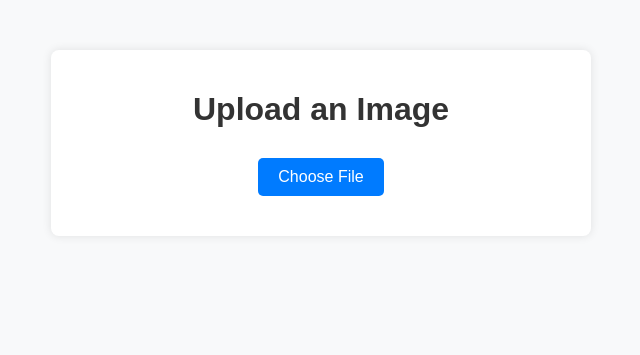
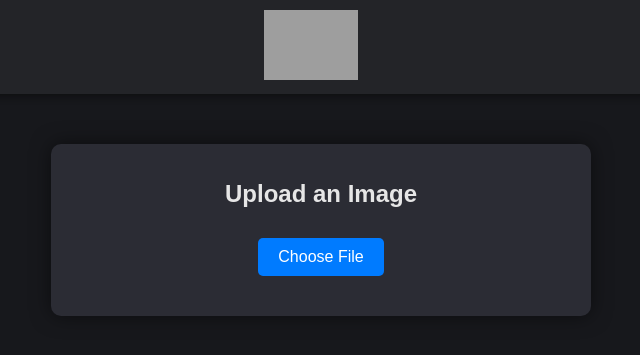
Before and after one commit to kunaalvadgama007/shoppingapi, a Flask app: page / in a window 1280 px wide. Shown: the top 355 px of the page, without its empty margins (319-959 px from the left). Run offline with Flask 3, Linux system fonts and the light colour scheme; grey boxes are pictures that could not be loaded.

Commit message:
Update upload.html

```diff
--- a/templates/upload.html
+++ b/templates/upload.html
@@ -3,30 +3,45 @@
 <head>
     <meta charset="UTF-8">
     <meta name="viewport" content="width=device-width, initial-scale=1.0">
-    <title>Upload Image</title>
+    <title>Google Shopping</title>
     <style>
         body {
-            font-family: Arial, sans-serif;
-            background-color: #f8f9fa;
+            font-family: 'Arial', sans-serif;
+            background-color: rgb(23, 24, 28);
             margin: 0;
             padding: 0;
+            color: #f1f1f1;
+        }
+        .navbar {
+            background-color: rgb(35,36,40);
+            padding: 10px 0;
+            display: flex;
+            justify-content: center;
+            box-shadow: 0 2px 10px rgba(0, 0, 0, 0.5);
+        }
+        .navbar img {
+            height: 70px;
+            width: auto;
+            margin-right: 20px;
+            cursor: pointer;
         }
         .container {
             max-width: 500px;
             margin: 50px auto;
             padding: 20px;
-            background-color: #ffffff;
-            border-radius: 8px;
-            box-shadow: 0 0 10px rgba(0, 0, 0, 0.1);
+            background-color: #2b2c34;
+            border-radius: 10px;
+            box-shadow: 0 0 20px rgba(0, 0, 0, 0.5);
         }
         h1 {
             text-align: center;
             margin-bottom: 30px;
-            color: #333333;
+            color: #e6e6e6;
+            font-size: 24px;
         }
         form {
             text-align: center;
-            position: relative; /* Added */
+            position: relative;
         }
         input[type="file"] {
             display: none;
@@ -48,14 +63,14 @@
             margin-top: 20px;
         }
         #image-preview img {
-            max-width: 100%;
-            max-height: 300px;
-            border: 1px solid #ccc;
-            border-radius: 5px;
+            max-width: 100%; /* Ensure the image doesn't exceed its container */
+            max-height: 300px; /* Limit the height of the image */
+            border: 2px solid #ccc;
+            border-radius: 10px;
         }
         #submit-button {
             display: none;
-            margin: 20px auto 0; /* Centered */
+            margin: 20px auto 0;
             background-color: #28a745;
             color: #ffffff;
             border: none;
@@ -70,6 +85,11 @@
     </style>
 </head>
 <body>
+    <div class="navbar">
+    <a href="https://aiinterior.netlify.app/">
+        <img src="/static/Ainterior.png" alt="AI Interior">
+    </a>
+    </div>
     <div class="container">
         <h1>Upload an Image</h1>
         <form method="POST" enctype="multipart/form-data" id="upload-form">
@@ -87,6 +107,8 @@
             reader.onload = function(event) {
                 var img = document.createElement('img');
                 img.src = event.target.result;
+                img.style.maxWidth = "100%"; // Ensure the image doesn't exceed its container
+                img.style.height = "auto"; // Maintain aspect ratio
                 document.getElementById('image-preview').innerHTML = '';
                 document.getElementById('image-preview').appendChild(img);
                 document.getElementById('submit-button').style.display = 'block';
```
